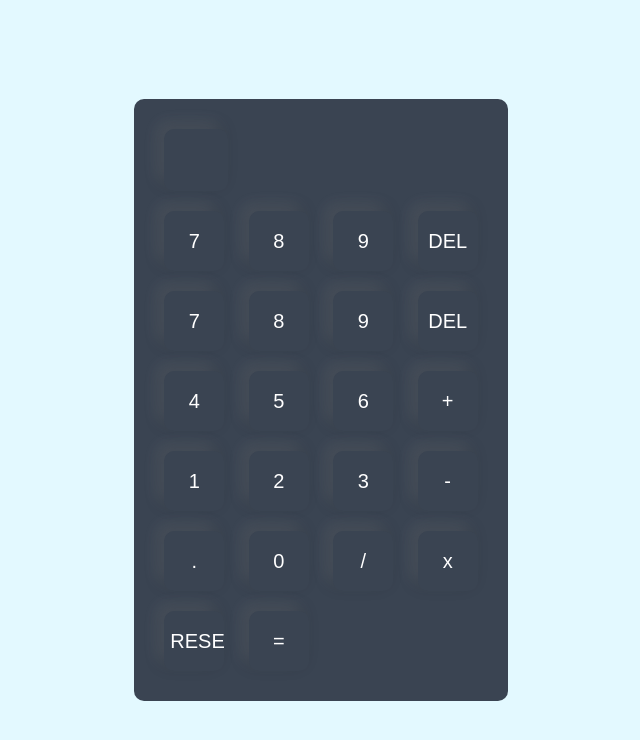
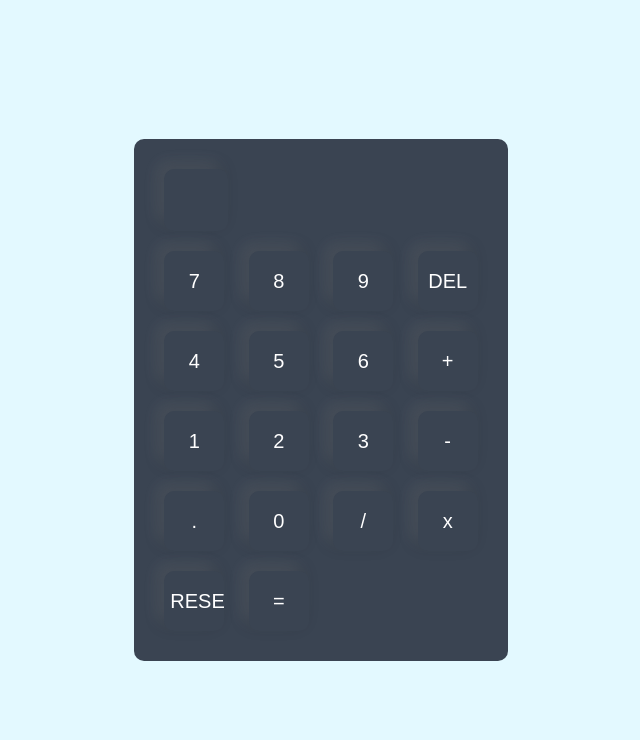
Before and after one commit to AL-FAYAD/Calculator, a plain HTML site: page calculator.html in a window 1280 px wide. Shown: the whole page, without its empty margins (319-959 px from the left). Drawn offline with Linux system fonts and the light colour scheme.

Commit message:
Update calculator.html

```diff
--- a/calculator.html
+++ b/calculator.html
@@ -12,12 +12,6 @@
             <form>
                 <div>
                     <input type="text" name="display">
-                </div>
-                <div>
-                    <input type="button" value="7">
-                    <input type="button" value="8">
-                    <input type="button" value="9">
-                    <input type="button" value="DEL">
                 </div>
                 <div>
                     <input type="button" value="7">
```
